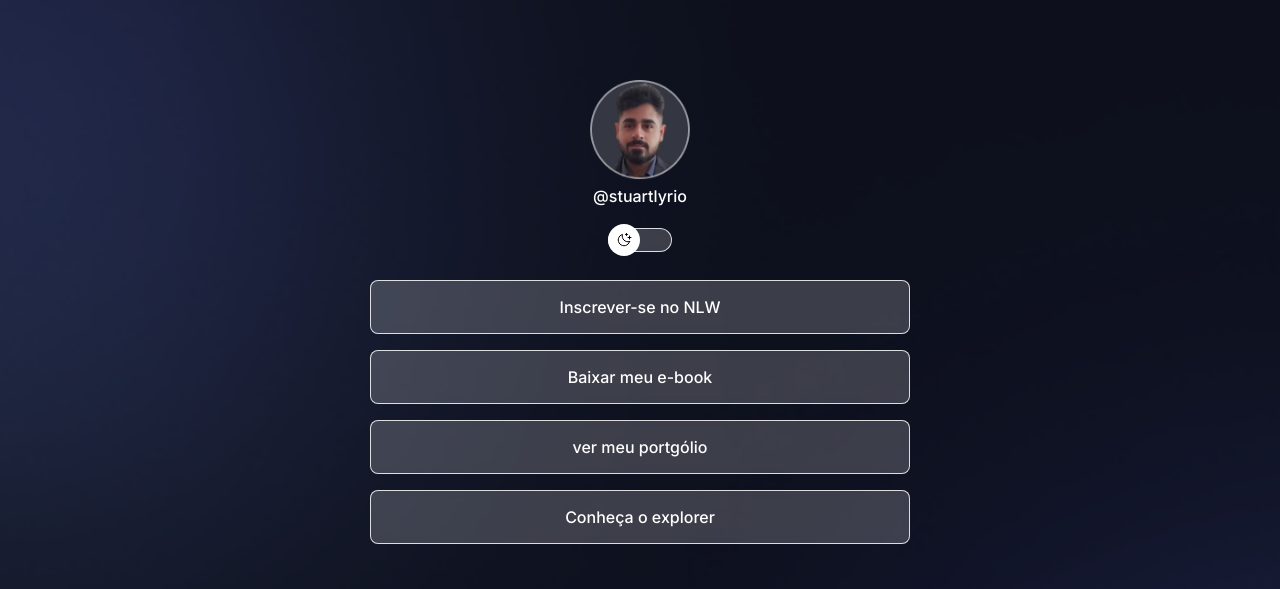
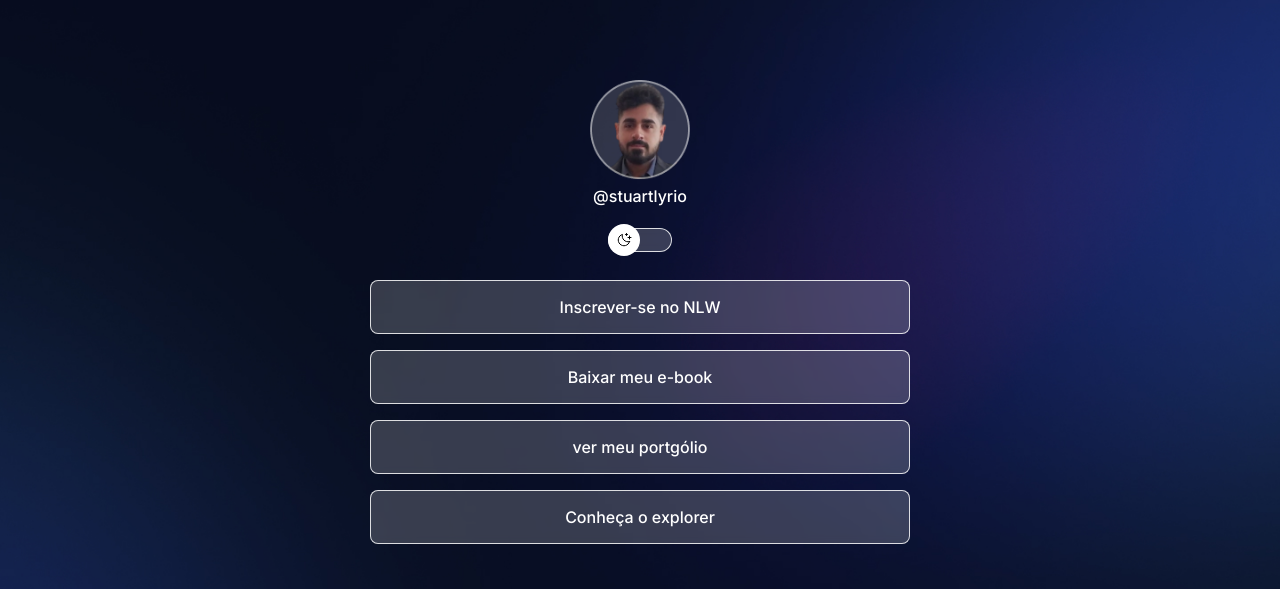
Before and after one commit to stuartlyrio/projeto, a plain HTML site: page index.html in a window 1280 px wide. Shown: the top 589 px of the page. Drawn offline with nearby package versions, Linux system fonts and the light colour scheme.

Commit message:
change background based on media queries

```diff
--- a/style.css
+++ b/style.css
@@ -36,6 +36,7 @@ body{
     /*background: color image repeat position/size */
     background: var(--bg-url) no-repeat top
     center/cover;
+    height: 100vh;
 }
 body * {
     font-family: "Inter", sans-serif;
@@ -174,3 +175,12 @@ ul li a:hover {
     padding: 24px 0;
     text-align: center;
 }
+
+@media (min-width: 700px) {
+    :root{
+    --bg-url: url(./assets/assets/Backgrounddesktop.jpg)
+    }
+    .light {
+        --bg-url: url(.assets/assets/Backgrounddestoplight.jpg)
+    }
+}
```
Also changed, not shown: assets/assets/Backgrounddesktop.jpg (added), assets/assets/Backgrounddesktoplight.jpg (added).
